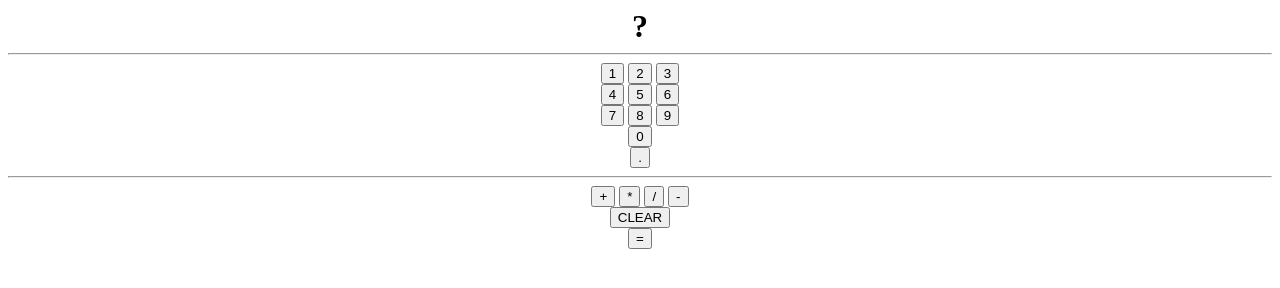
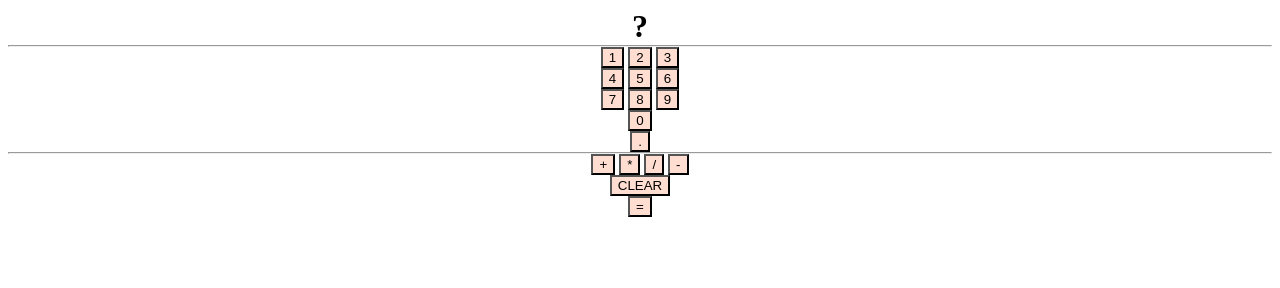
Before and after one commit to AlexHacker555/web, a plain HTML site: page index.html in a window 1280 px wide. Drawn offline with Linux system fonts and the light colour scheme.

Commit message:
Update style.css

```diff
--- a/style.css
+++ b/style.css
@@ -4,3 +4,13 @@
 .class h1 {
     margin: 0px;
 }
+.class button {
+    margin:0px;
+    background-color: #ff4a002e;
+}
+.class:hover {
+    background-color: aqua;
+}
+.class h1, hr{
+margin:0px;
+}
```
